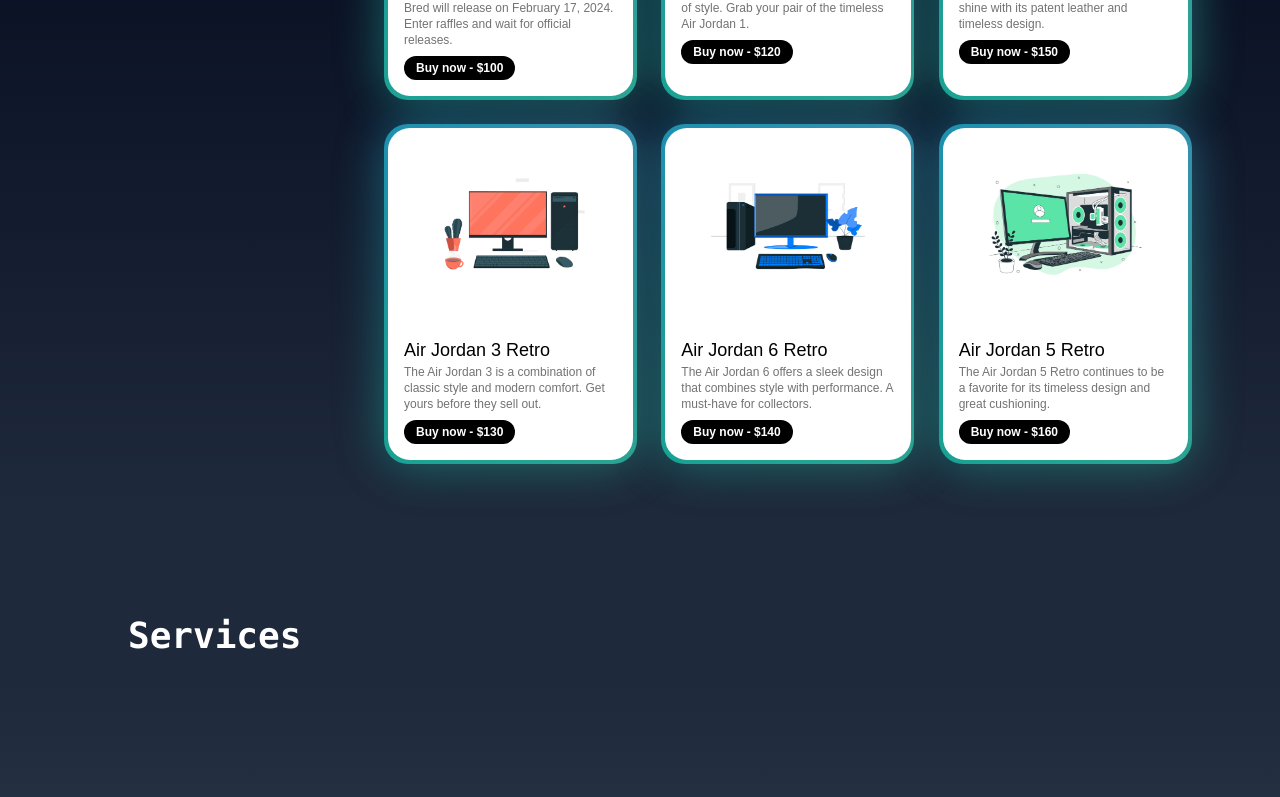
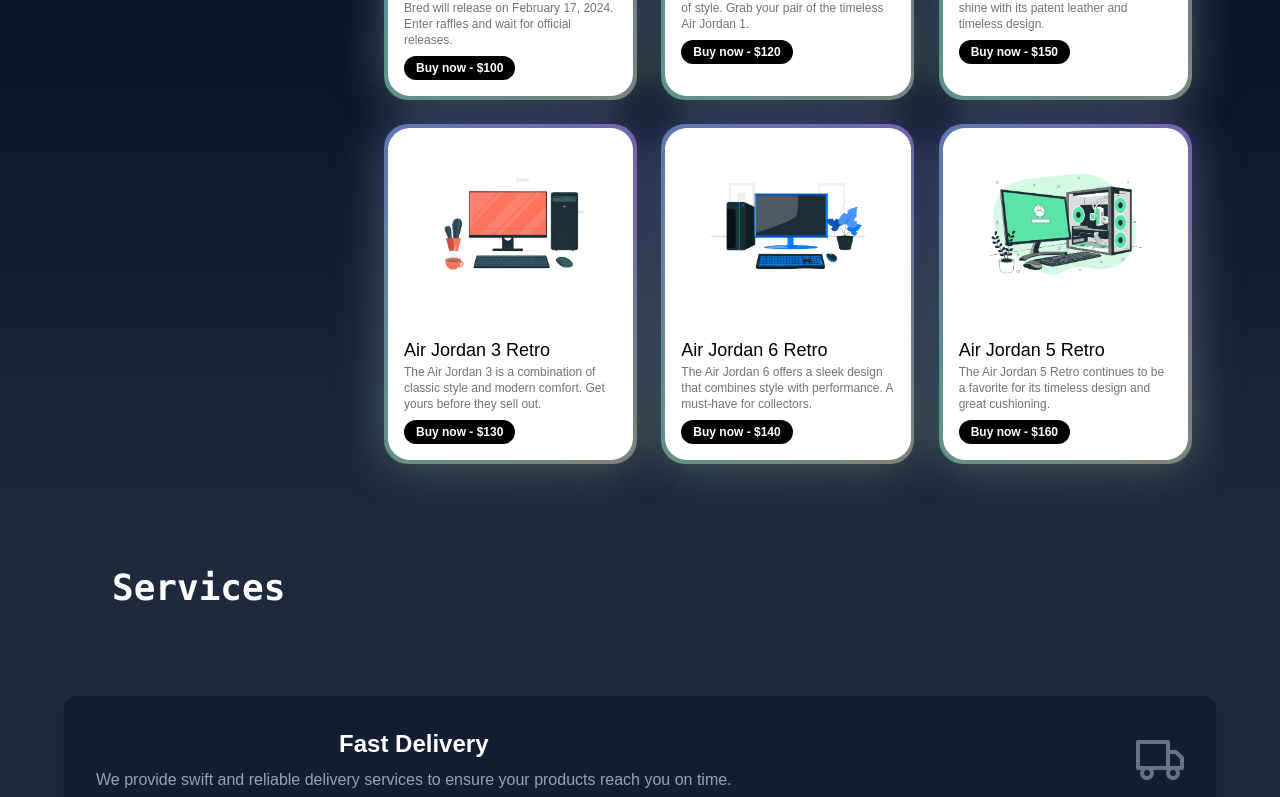
Before and after one commit to sivavarunan/ecommerce-website, a Next.js app: page / in a window 1280 px wide. Shown: the part 2000-2797 px from the top of the page. Built offline with nearby package versions, Linux system fonts and the light colour scheme.

Commit message:
minor changes in section 3

```diff
--- a/src/app/pages/MainPage/Section3.tsx
+++ b/src/app/pages/MainPage/Section3.tsx
@@ -25,12 +25,12 @@ const services = [
 const Section3 = () => {
   return (
     <div className="bg-slate-800">
-      <div className="pt-20">
-      <h1 className="text-4xl font-semibold font-mono text-white p-8 ml-24 ">
-        Services
-      </h1>
+      <div className="pt-12 pb-4">
+        <h1 className="text-4xl  font-semibold font-mono text-white p-4 ml-24">
+          Services
+        </h1>
       </div>
-      <div className="bg-gradient-to-b from-slate-800 via-slate-700 to-slate-700 h-screen flex flex-col items-center justify-center space-y-12 px-8">
+      <div className="bg-slate-800 flex flex-col items-center justify-center space-y-8 px-8 h-[70vh]">
         {services.map((service, index) => (
           <div
             key={service.id}
@@ -43,7 +43,7 @@ const Section3 = () => {
             </div>
 
             {/* Text content */}
-            <div className={`md:${index % 2 === 0 ? "text-right" : "text-left"} text-center md:text-${index % 2 === 0 ? 'right' : 'left'}`}>
+            <div className={`text-center md:text-${index % 2 === 0 ? 'right' : 'left'}`}>
               <h3 className="text-2xl font-bold text-white">{service.title}</h3>
               <p className="text-slate-400 mt-2">{service.description}</p>
             </div>
```
